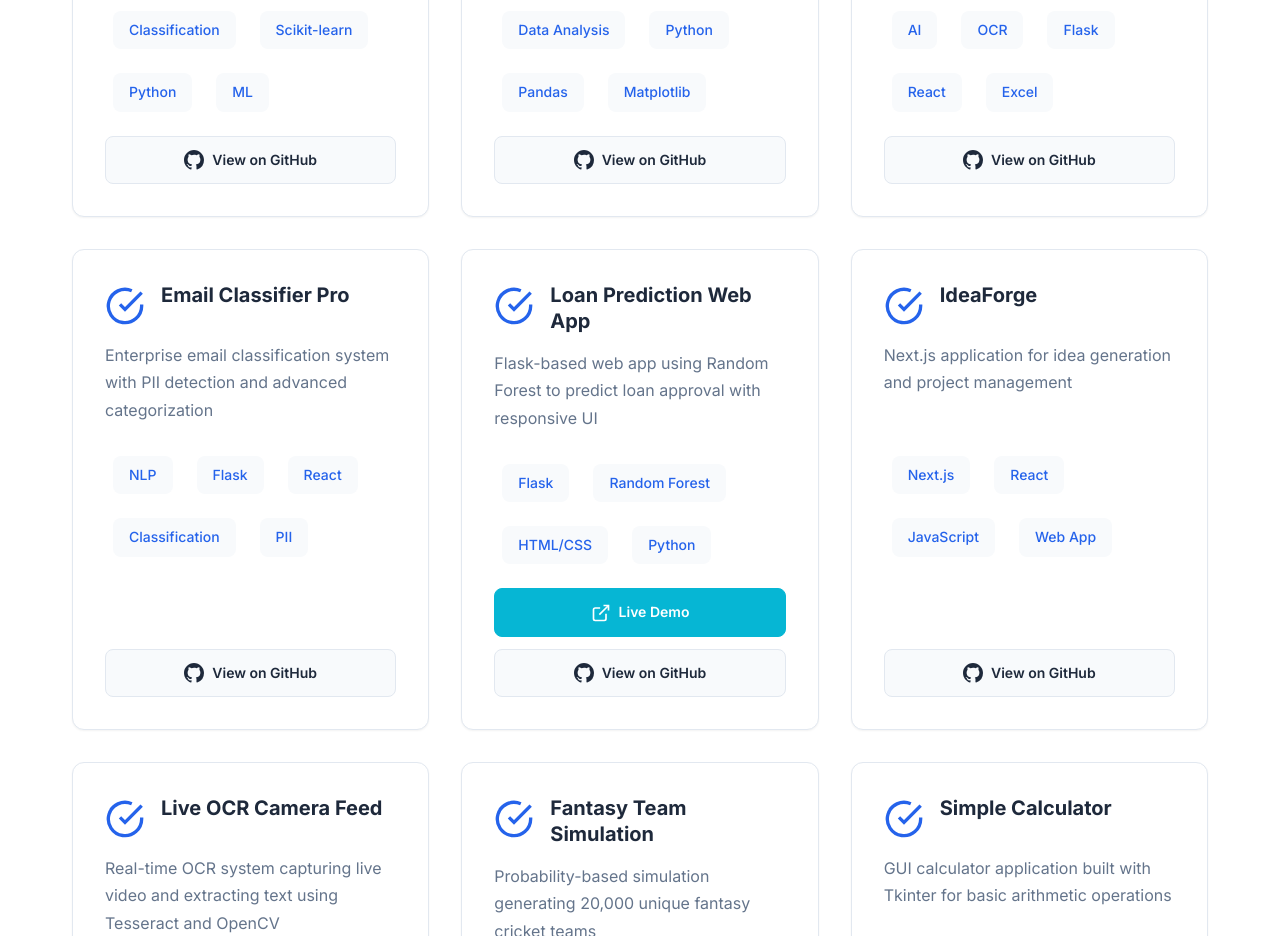
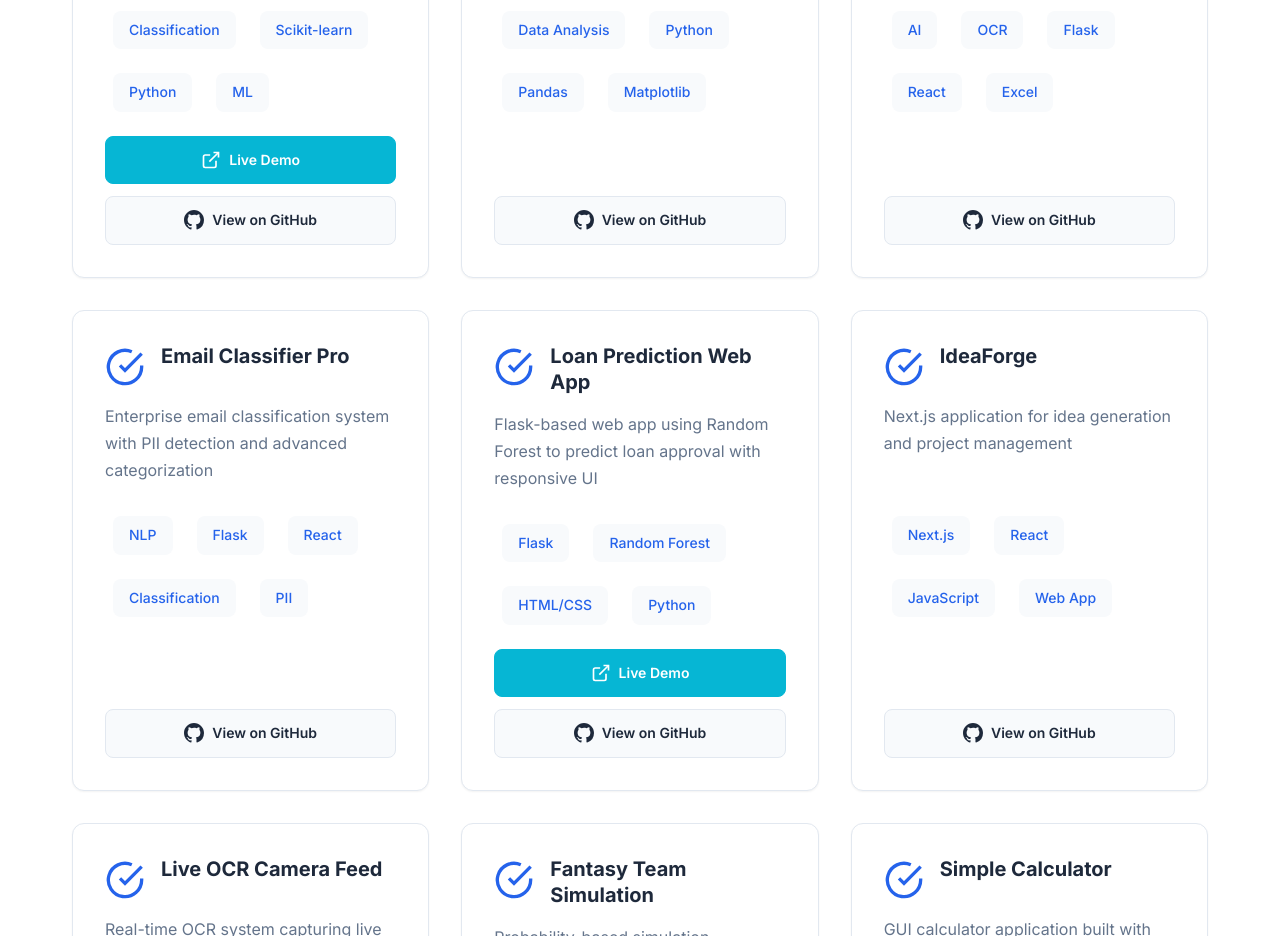
Before and after one commit to allwin107/Portfolio, a Next.js app: page / in a window 1280 px wide. Shown: the part 4780-5716 px from the top of the page. Built offline with nearby package versions, Linux system fonts and the light colour scheme.

Commit message:
Add live demo for SONAR Rock vs Mine Prediction

```diff
--- a/components/Projects.js
+++ b/components/Projects.js
@@ -76,7 +76,8 @@ export default function Projects() {
             description: 'Classification model predicting SONAR signal sources using supervised learning',
             technologies: ['Classification', 'Scikit-learn', 'Python', 'ML'],
             category: 'ml-analytics',
-            github: 'https://github.com/allwin107/SONAR-Rock-vs-Mine-Prediction'
+            github: 'https://github.com/allwin107/SONAR-Rock-vs-Mine-Prediction',
+            liveDemo: 'https://sonar-rock-vs-mine-prediction-six.vercel.app/'
         },
         {
             title: 'Stock Market Crash 2008 Analysis',
```
